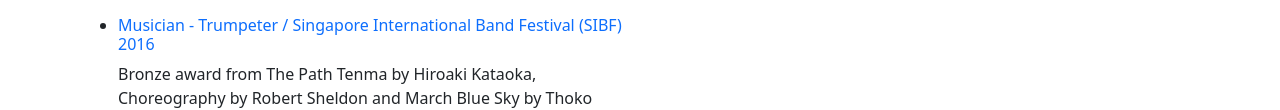
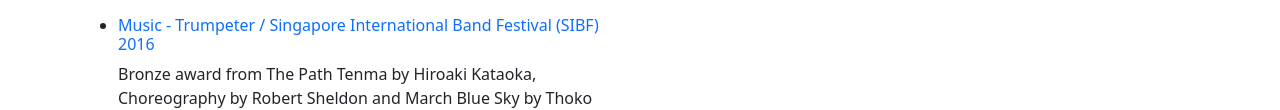
Before and after one commit to Izathakem/wie2002_t4, a plain HTML site: page index.html in a window 1280 px wide. Shown: the part 757-867 px from the top of the page. Drawn offline with nearby package versions, Linux system fonts and the light colour scheme.

Commit message:
Update index.html

```diff
--- a/index.html
+++ b/index.html
@@ -82,7 +82,7 @@
                         <p>Represent University Malaya for a bronze medal.</p>
                     </li>
                     <li>
-                        <h6 class="text-primary">Musician - Trumpeter / Singapore International Band Festival (SIBF)
+                        <h6 class="text-primary">Music - Trumpeter / Singapore International Band Festival (SIBF)
                             2016</h6>
                         <p>Bronze award from The Path Tenma by Hiroaki Kataoka, Choreography by Robert Sheldon
                             and March Blue Sky by Thoko Takagi</p>
```
